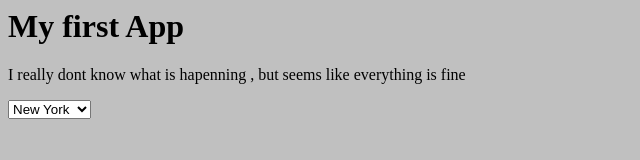
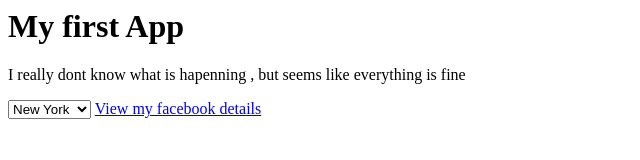
Before and after one commit to akshayghadi45/dbapp, a plain HTML site: page index.html in a window 1280 px wide. Shown: the whole page, without its empty margins (0-640 px from the left). Drawn offline with Linux system fonts and the light colour scheme.

Commit message:
update html

```diff
--- a/index.html
+++ b/index.html
@@ -11,7 +11,7 @@
 	<option>Madrid</option>
 
 </select>
-	<body bgcolor="Silver">
+	<a href="http://m.facebook.com/akshayghadi45" target="_blank" title="HTML Tutorials">View my facebook details</a>
 
 
 
```
